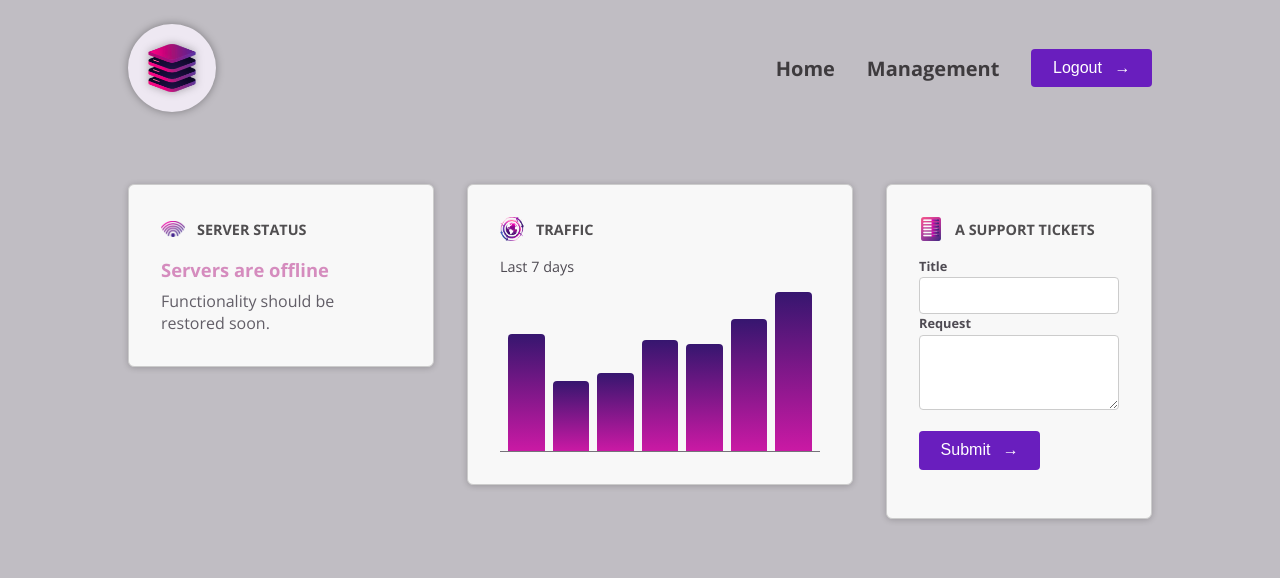
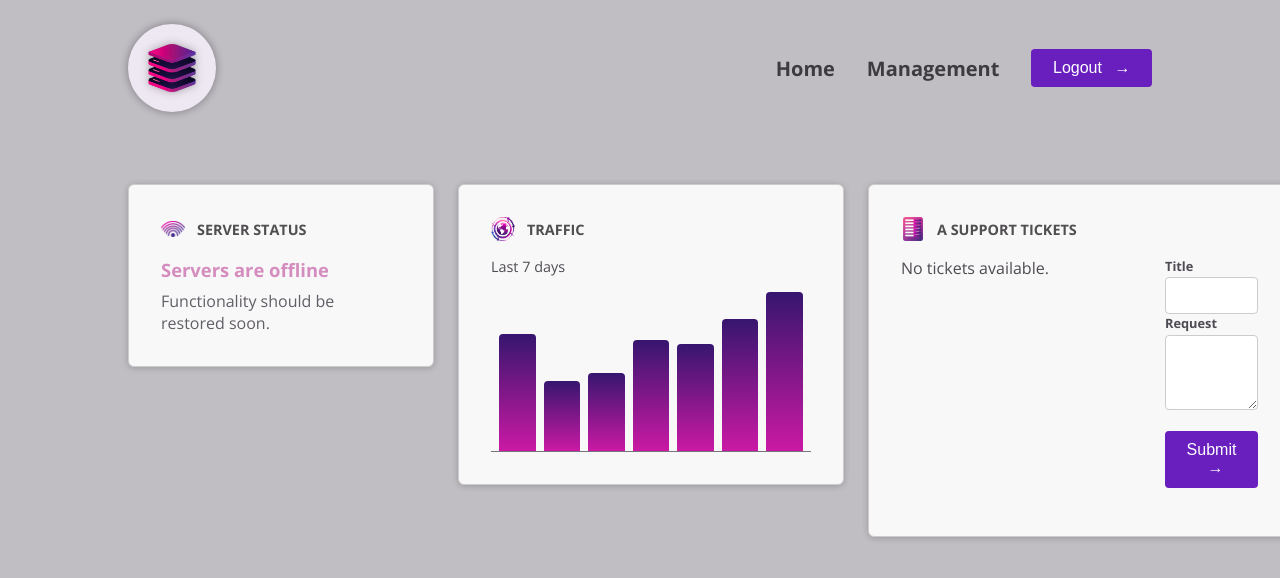
Before and after one commit to FelipeGabrill/NetworkService-Angular, an Angular app: page / in a window 1280 px wide. Shown: the top 578 px of the page. Built offline with nearby package versions, Linux system fonts and the light colour scheme.

Commit message:
Ticket component using Loops, Inputs & Signals

```diff
--- a/src/app/dashboard/tickets/ticket/ticket.component.css
+++ b/src/app/dashboard/tickets/ticket/ticket.component.css
@@ -0,0 +1,73 @@
+article {
+    border-radius: 4px;
+    background-color: #59555f;
+    color: #ded8e6;
+}
+
+h3 {
+    padding: 0.5rem;
+    margin: 0;
+    font-size: 0.9rem;
+    display: flex;
+    gap: 0.5rem;
+    align-items: center;
+}
+
+h3 div {
+    width: 0.9rem;
+    height: 0.9rem;
+    border-radius: 50%;
+}
+
+.ticket-open {
+    background-color: #de62e9;
+}
+
+.ticket-closed {
+    background-color: #51c788;
+}
+
+.text {
+    text-align: left;
+}
+
+button {
+    flex: 1;
+    width: 100%;
+    font: inherit;
+    background: transparent;
+    border: none;
+    color: #ded8e6;
+    display: flex;
+    justify-content: space-between;
+    align-items: center;
+}
+
+button span:first-child {
+    margin-bottom: 0.1rem;
+}
+
+button span:last-child {
+    width: 1rem;
+}
+
+p {
+    margin: 0;
+    padding: 1rem;
+    font-size: 0.9rem;
+}
+
+p:has(button) {
+    padding-top: 0;
+}
+
+p button {
+    padding: 0;
+    width: auto;
+    display: inline;
+    font-size: 0.75rem;
+}
+
+p button:hover {
+    color: #ec9fea;
+}
--- a/src/app/dashboard/tickets/ticket/ticket.component.html
+++ b/src/app/dashboard/tickets/ticket/ticket.component.html
@@ -1 +1,52 @@
-<p>ticket works!</p>
+<article>
+  <h3>
+    <div
+      [class]="{
+        'ticket-open': true,
+        'ticket-closed': false
+      }"
+    ></div>
+    <button>
+      <span class="text">{{data.title}}</span>
+      <span>
+        @if (true) {
+        <svg
+          xmlns="http://www.w3.org/2000/svg"
+          fill="none"
+          viewBox="0 0 24 24"
+          stroke-width="1.5"
+          stroke="currentColor"
+          class="w-6 h-6"
+        >
+          <path
+            stroke-linecap="round"
+            stroke-linejoin="round"
+            d="m19.5 8.25-7.5 7.5-7.5-7.5"
+          />
+        </svg>
+
+        } @else {
+        <svg
+          xmlns="http://www.w3.org/2000/svg"
+          viewBox="0 0 24 24"
+          fill="currentColor"
+          class="w-6 h-6"
+        >
+          <path
+            fill-rule="evenodd"
+            d="M11.47 7.72a.75.75 0 0 1 1.06 0l7.5 7.5a.75.75 0 1 1-1.06 1.06L12 9.31l-6.97 6.97a.75.75 0 0 1-1.06-1.06l7.5-7.5Z"
+            clip-rule="evenodd"
+          />
+        </svg>
+        }
+      </span>
+    </button>
+  </h3>
+
+  @if (true) {
+  <p>{{data.request}}</p>
+
+  @if (data.status === 'open') {
+  <p><button>Mark as completed</button></p>
+  } }
+</article>
--- a/src/app/dashboard/tickets/ticket/ticket.component.ts
+++ b/src/app/dashboard/tickets/ticket/ticket.component.ts
@@ -1,4 +1,5 @@
-import { Component } from '@angular/core';
+import { Component, Input } from '@angular/core';
+import { Ticket } from '../ticket.model';
 
 @Component({
   selector: 'app-ticket',
@@ -8,5 +9,5 @@
   styleUrl: './ticket.component.css'
 })
 export class TicketComponent {
-
+  @Input({required:true}) data!: Ticket;
 }
--- a/src/app/dashboard/tickets/tickets.component.html
+++ b/src/app/dashboard/tickets/tickets.component.html
@@ -1,3 +1,14 @@
+<div>
+    <ul>
+        @for (ticket of tickets; track ticket.id) {
+            <li>
+                <app-ticket [data]="ticket" />
+            </li>
+        } @empty {
+            <p>No tickets available.</p>
+        }
+    </ul>
+</div>
 <div id="new-ticket">
     <app-new-ticket (add)="onAdd($event)"/>
 </div>
--- a/src/app/dashboard/tickets/tickets.component.ts
+++ b/src/app/dashboard/tickets/tickets.component.ts
@@ -1,11 +1,12 @@
 import { Component } from '@angular/core';
 import { NewTicketComponent } from './new-ticket/new-ticket.component';
 import { Ticket } from './ticket.model';
+import { TicketComponent } from "./ticket/ticket.component";
 
 @Component({
   selector: 'app-tickets',
   standalone: true,
-  imports: [NewTicketComponent],
+  imports: [NewTicketComponent, TicketComponent],
   templateUrl: './tickets.component.html',
   styleUrl: './tickets.component.css'
 })
```
